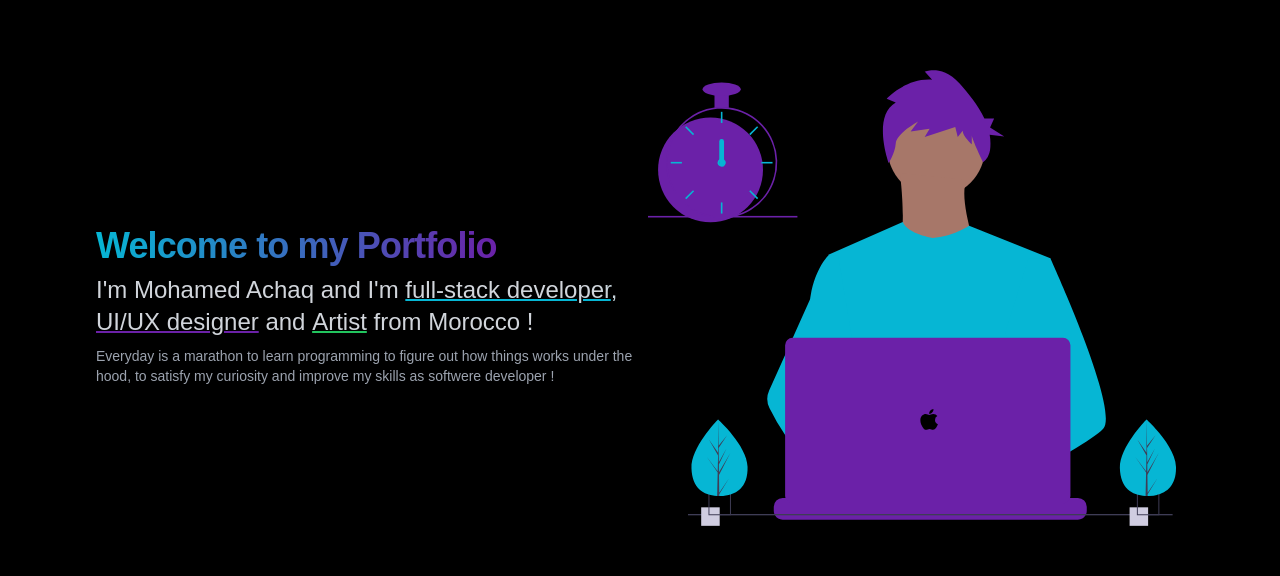
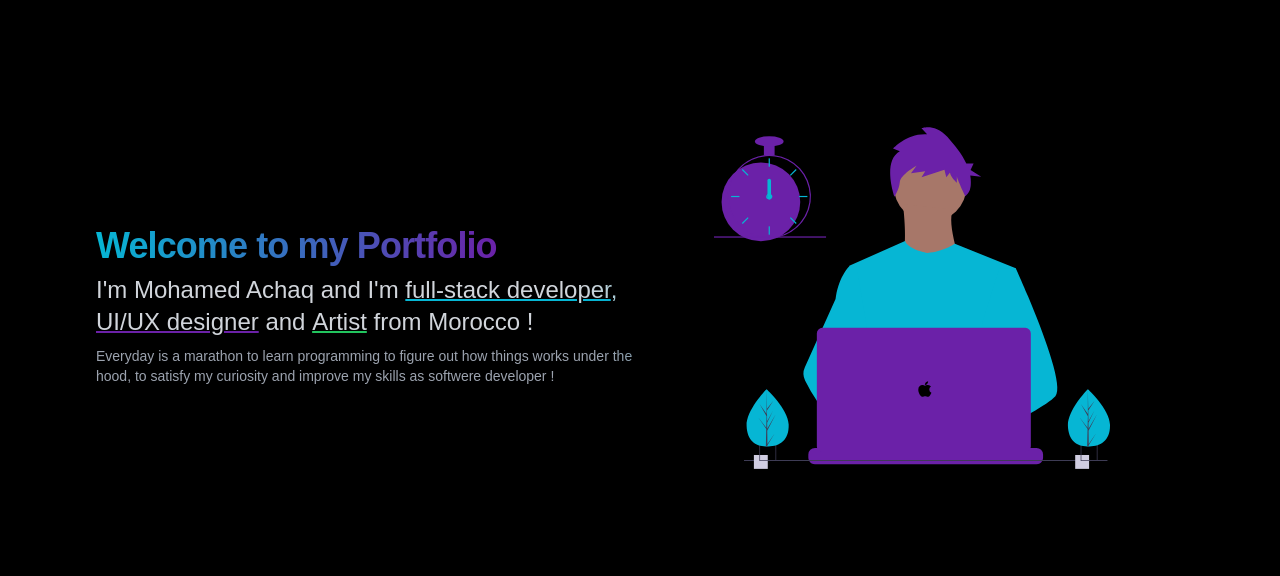
Before and after one commit to triyanox/achaq.codes, a Next.js app: page / in a window 1280 px wide. Shown: the part 134-710 px from the top of the page. Built offline with nearby package versions, Linux system fonts and the light colour scheme.

Commit message:
Update About.js

```diff
--- a/components/About.js
+++ b/components/About.js
@@ -37,7 +37,7 @@ const About = () => {
           <div className="absolute top-0 -left-4 w-72 h-72 bg-cyan-500 rounded-full mix-blend-multiply  filter blur-xl opacity-70 animate-pulse"></div>
           <div className="absolute top-0 -right-4 w-72 h-72 bg-cyan-500 rounded-full mix-blend-multiply  filter blur-xl opacity-70 animate-pulse"></div>
           <div className="absolute -bottom-8 left-20 w-72 h-72 bg-purple-800  rounded-full mix-blend-multiply  filter blur-xl opacity-70 animate-pulse"></div>
-          <Image className="h-2/3 w-2/3" src={dev} width={528} height={456} alt="Developer" />
+          <Image src={dev} width={396} height={342} alt="Developer" />
         </div>
       </div>
     </section>
```
